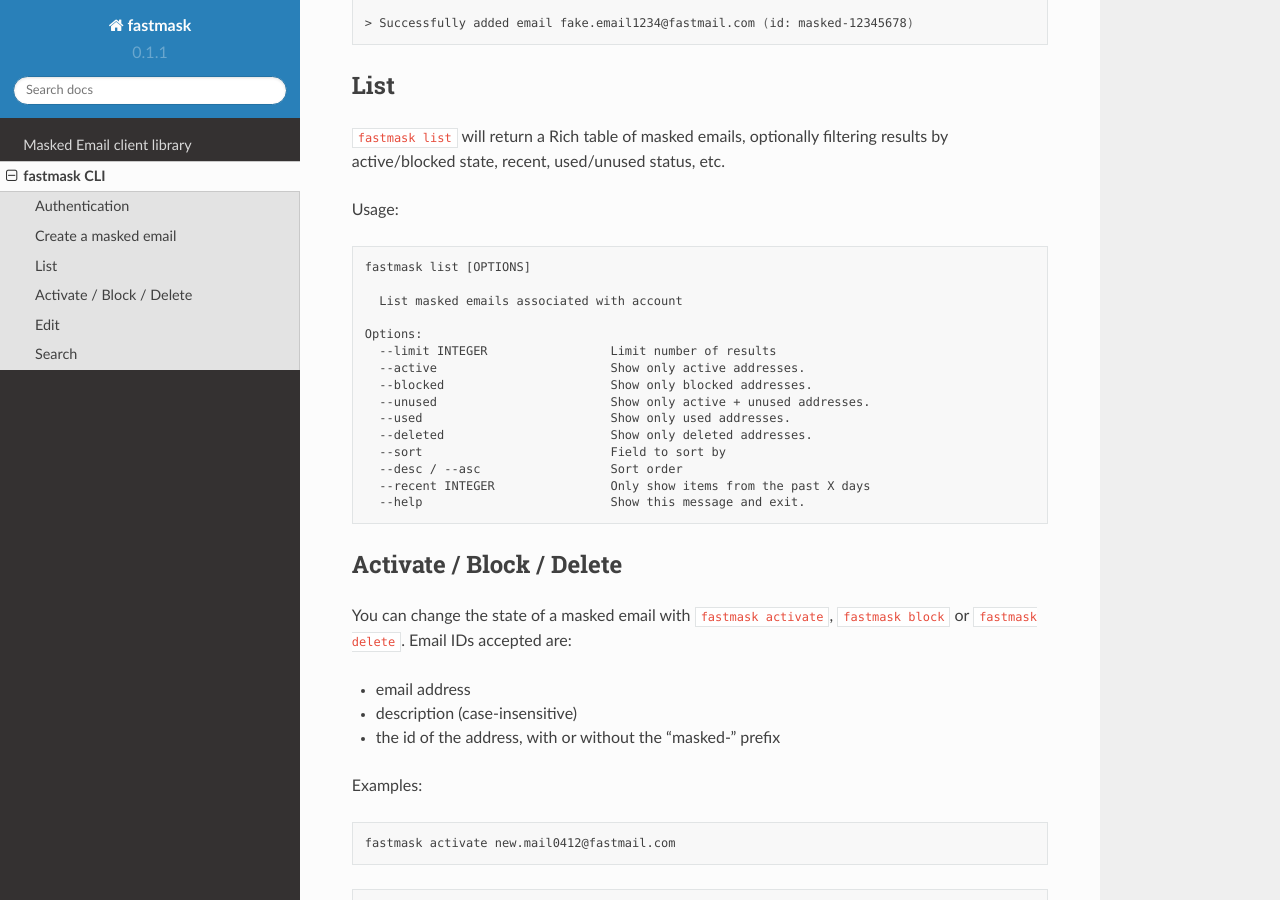
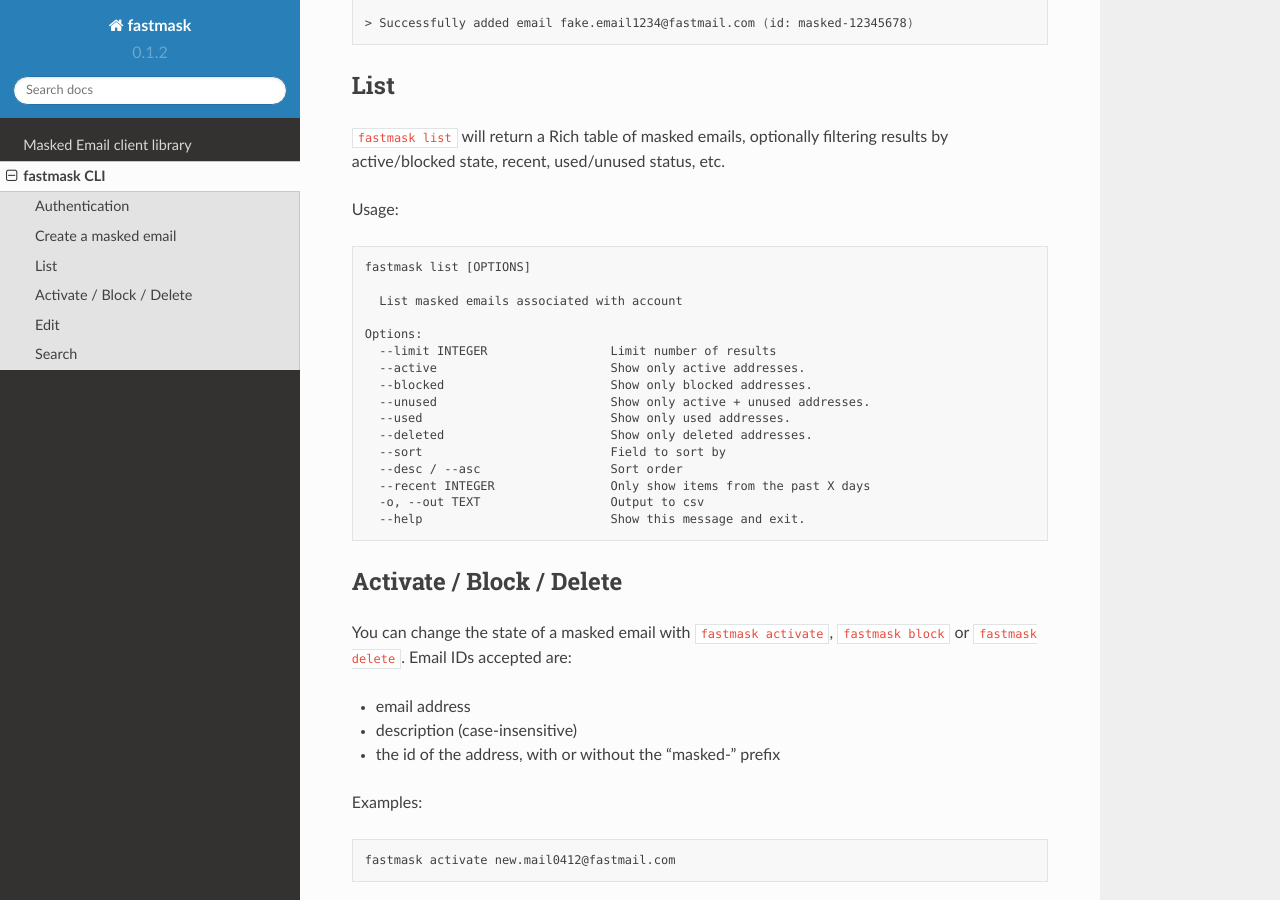
Before and after one commit to hdb/fastmask, a Sphinx documentation site: the page built from docs/source/cli.md, in a window 1280 px wide and 900 px high, scrolled down 1213 px. Built offline with Sphinx 7.4.7 and the Read the Docs theme 2.0.0, drawn with Linux system fonts in a browser that asks for light colours.

Commit message:
allow csv export / bump version

````diff
--- a/docs/source/cli.md
+++ b/docs/source/cli.md
@@ -74,6 +74,7 @@
   --sort                          Field to sort by
   --desc / --asc                  Sort order
   --recent INTEGER                Only show items from the past X days
+  -o, --out TEXT                  Output to csv
   --help                          Show this message and exit.
 ```
 
@@ -128,5 +129,5 @@
 ```
 
 ```bash
-fastmask search --field createdBy fastmask
+fastmask search --field createdBy fastmask -o out.csv
 ```
--- a/fastmask/version.py
+++ b/fastmask/version.py
@@ -1 +1 @@
-__version__='0.1.1'
+__version__='0.1.2'
--- a/requirements.txt
+++ b/requirements.txt
@@ -1,2 +1,5 @@
 requests>=2.21.0
 rich>=12.6.0
+pandas>=1.5.2
+click>=8.1.3
+python-dotenv>=0.21.0
--- a/setup.py
+++ b/setup.py
@@ -22,6 +22,7 @@
         'requests',
         'python-dotenv',
         'rich',
+        'pandas',
     ],
     entry_points={
         'console_scripts': [
````
Also changed, not shown: readme.md (+7 -2 lines), 1 other file.
